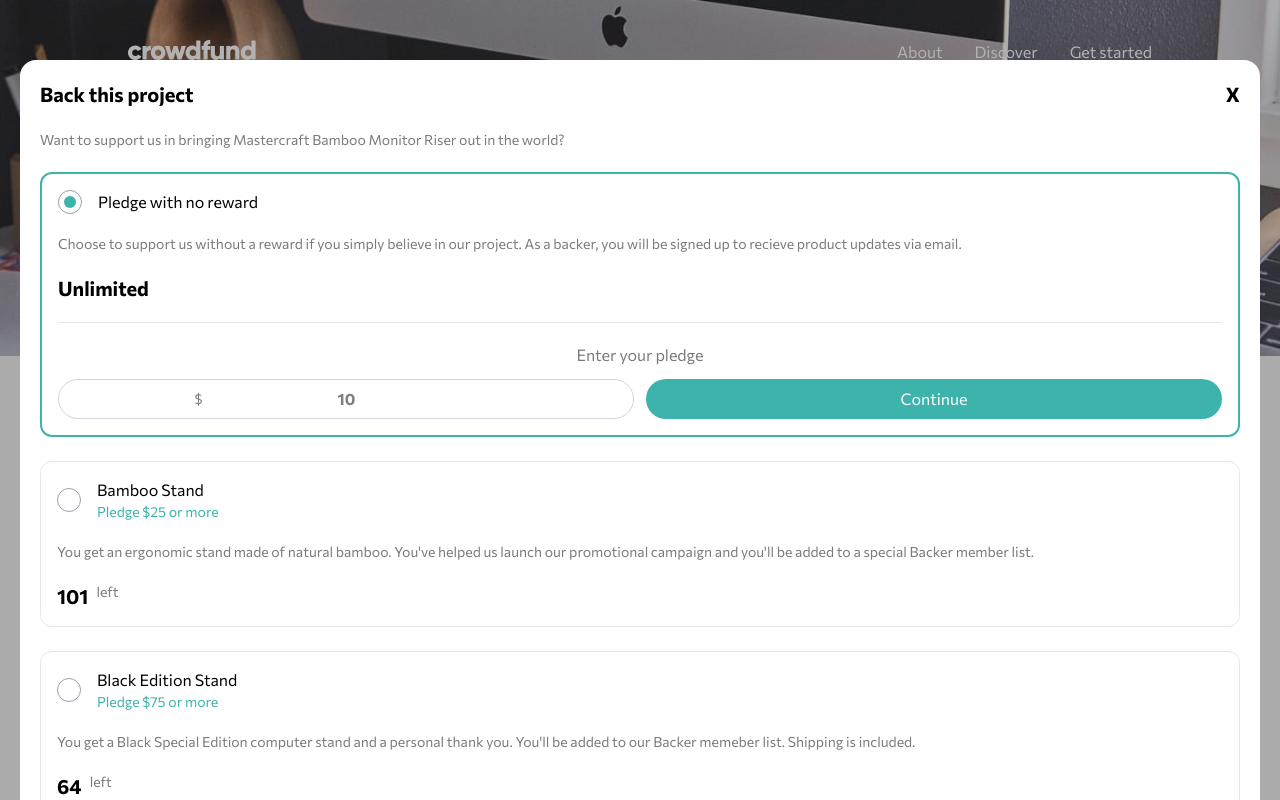
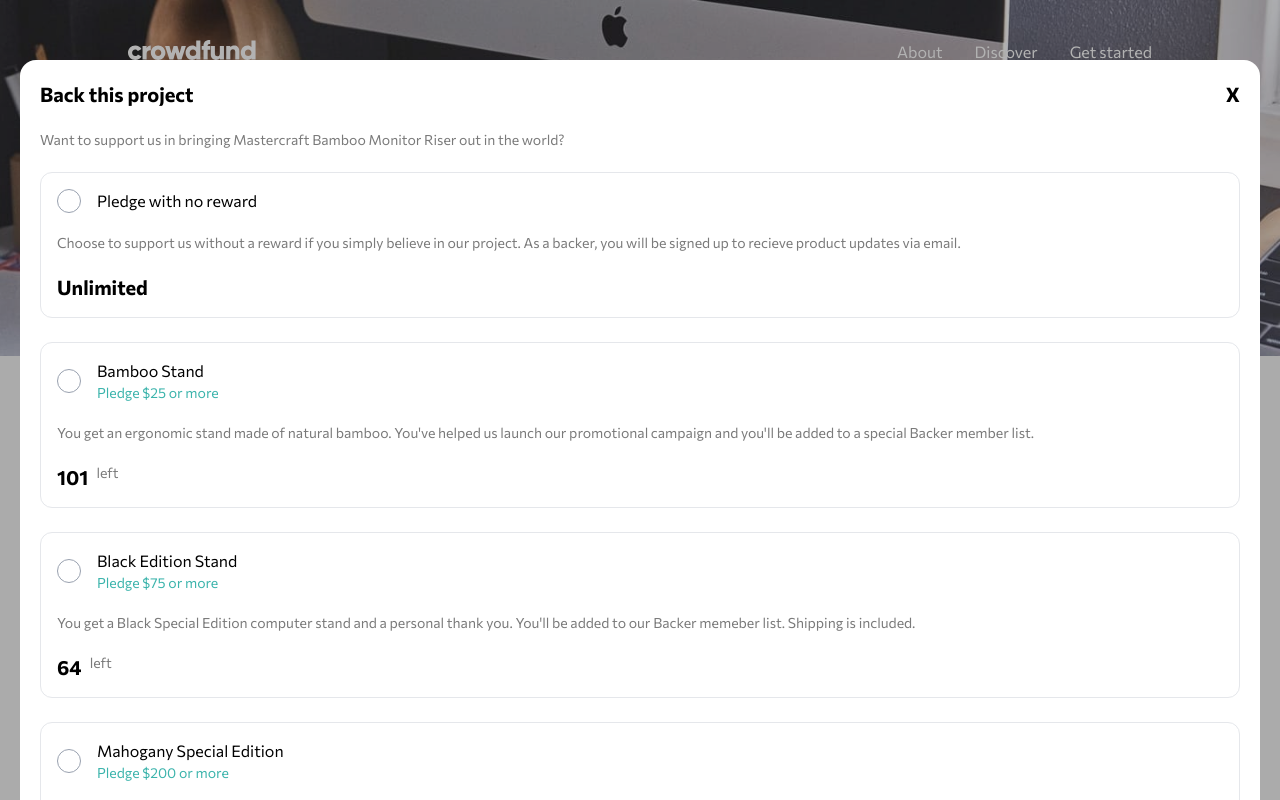
Before and after one commit to Dzik0/crowdfunding-product-page, a React (Vite) app: page / in a window 1280 px wide. Both pictures are taken after a click on the button "Back this project". Shown: the top 800 px of the page. Built offline with nearby package versions, Linux system fonts and the light colour scheme.

Commit message:
progress with logic

```diff
--- a/src/App.tsx
+++ b/src/App.tsx
@@ -69,6 +69,15 @@
     );
   }
 
+  function addDonation(num: string): void {
+    const newFunded = fundRaiser.funded + Number(num);
+    setFundRaiser((pS) => ({
+      ...pS,
+      funded: newFunded,
+      backers: pS.backers + 1,
+    }));
+  }
+
   return (
     <main className="relative pb-10">
       <DonationComponent
@@ -78,6 +87,7 @@
         }}
         rewards={rewards}
         handleActivePledge={handleActivePledge}
+        addDonation={addDonation}
       />
       <div
         className={clsx(
--- a/src/components/DonationCard.tsx
+++ b/src/components/DonationCard.tsx
@@ -1,15 +1,38 @@
+import { useState } from "react";
 import type { Reward } from "../rewards";
 import clsx from "clsx";
 
 type DonationCardProps = {
   info: Reward;
   handleActivePledge: () => void;
+  addDonation: (num: string) => void;
 };
 
 export default function DonationCard({
   info,
   handleActivePledge,
+  addDonation,
 }: DonationCardProps) {
+  const [amount, setAmount] = useState<string>("");
+
+  const error = amount !== "" && Number(amount) < info.price;
+
+  const errorMsg = error ? (
+    <div className="mt-2 text-center text-sm text-red-500">
+      Pledge amount must be greater than ${info.price}
+    </div>
+  ) : (
+    ""
+  );
+
+  function handleSubmit() {
+    if (Number(amount) < info.price) {
+      alert("WRONG NUMBER");
+      return;
+    }
+    addDonation(amount);
+  }
+
   const pledgeElement = info.active ? (
     <div>
       <div className="mb-5 border-b border-gray-200"></div>
@@ -23,37 +46,46 @@
               name={`dono-${info.id}`}
               id="dono"
               min={info.price}
-              placeholder="10"
+              onChange={(e) => {
+                setAmount(e.target.value);
+              }}
+              placeholder={info.price.toString()}
+              value={amount}
               className="w-1/2 text-center font-bold outline-0"
             />
           </div>
-          <button className="bg-my-green-400 hover:bg-my-green-700 basis-1/2 rounded-3xl p-2 text-white">
+          <button
+            disabled={error ? true : false}
+            onClick={handleSubmit}
+            className={clsx(
+              `basis-1/2 rounded-3xl p-2 text-white ${error ? "bg-gray-300 hover:bg-gray-300" : "hover:bg-my-green-700 bg-my-green-400"}`,
+            )}
+          >
             Continue
           </button>
         </div>
       </div>
+      {errorMsg}
     </div>
   ) : (
     ""
   );
   return (
     <div
+      onClick={handleActivePledge}
       className={clsx(
-        `grid gap-5 rounded-xl ${info.active ? "border-my-green-400 border-2" : "border border-gray-200"} p-4`,
+        `grid gap-5 rounded-xl ${info.active ? "border-my-green-400 border-2" : "border border-gray-200"} cursor-pointer p-4`,
       )}
     >
       <div className="flex items-center gap-4">
-        <button
-          className="flex h-6 w-6 items-center justify-center rounded-[50%] border border-gray-400"
-          onClick={handleActivePledge}
-        >
+        <div className="flex h-6 w-6 items-center justify-center rounded-[50%] border border-gray-400">
           {info.active ? (
             <span className="bg-my-green-400 h-3 w-3 rounded-[50%]"></span>
           ) : (
             ""
           )}
-        </button>
-        <div>
+        </div>
+        <div className="text-left">
           <h3>{info.title}</h3>
           {info.left === 999 ? (
             ""
@@ -64,7 +96,7 @@
           )}
         </div>
       </div>
-      <p className="text-my-gray-500 text-sm">{info.info}</p>
+      <p className="text-my-gray-500 text-left text-sm">{info.info}</p>
       <div className="flex gap-2">
         <p className="text-xl font-bold">
           {info.left === 999 ? "Unlimited" : info.left}
--- a/src/components/DonationComponent.tsx
+++ b/src/components/DonationComponent.tsx
@@ -7,6 +7,7 @@
   stateMenu: boolean;
   rewards: Reward[];
   handleActivePledge: (id: number) => void;
+  addDonation: (num: string) => void;
 };
 
 export default function DonationComponent({
@@ -14,6 +15,7 @@
   stateMenu,
   rewards,
   handleActivePledge,
+  addDonation,
 }: DonationComponentProps) {
   return (
     <div
@@ -39,6 +41,7 @@
             handleActivePledge={() => {
               handleActivePledge(item.id);
             }}
+            addDonation={addDonation}
           />
         ))}
       </div>
--- a/src/rewards.ts
+++ b/src/rewards.ts
@@ -16,7 +16,7 @@
         via email.`,
     price: 1,
     left: 999,
-    active: true,
+    active: false,
   },
   {
     id: 1,
```
